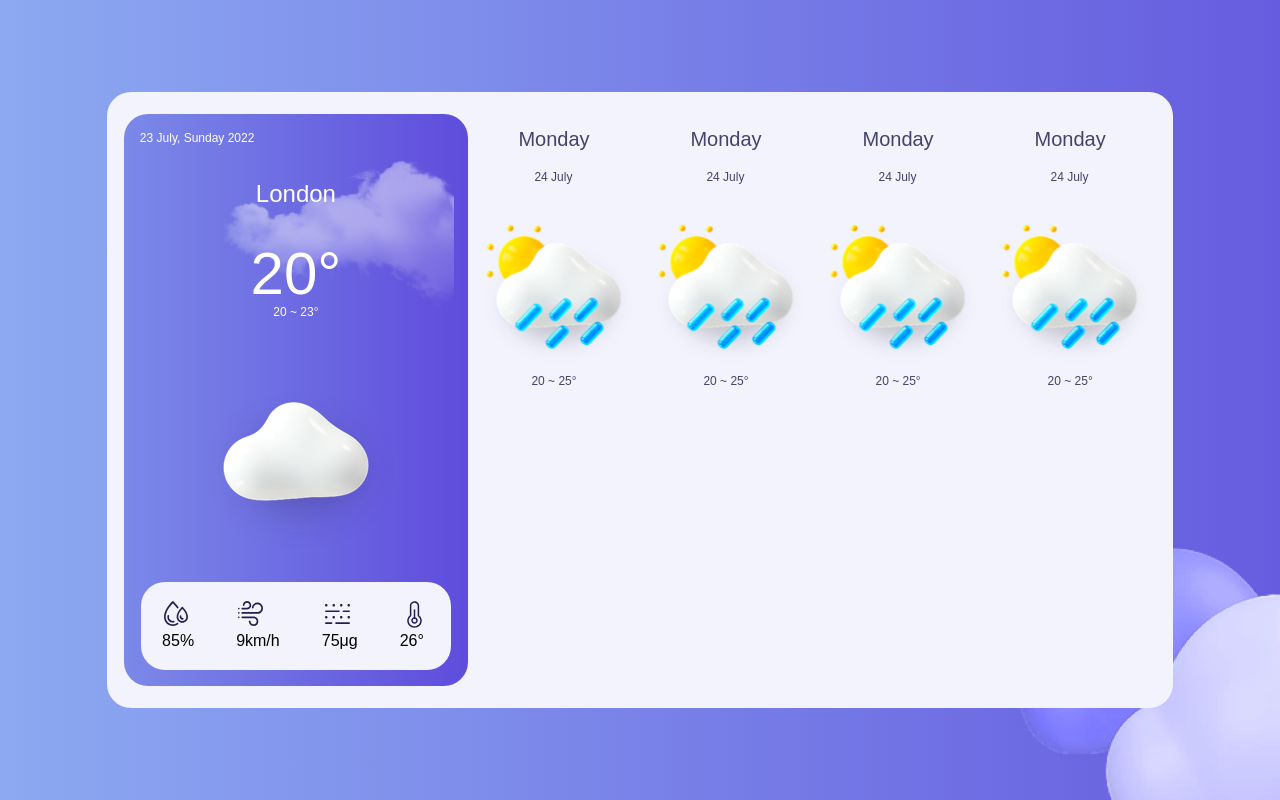
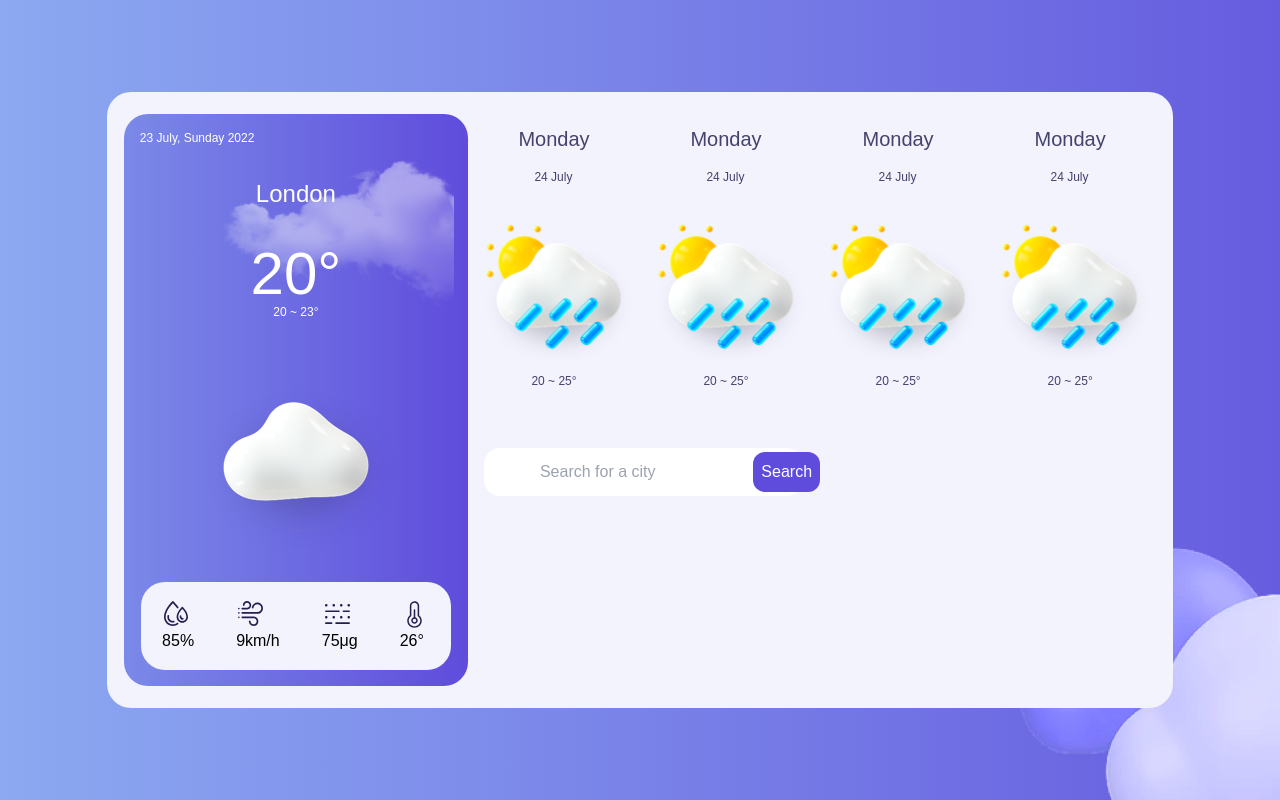
Before and after one commit to xiaobao26/Weather-APP, a React (Create React App) app in the folder weather-app/: page / in a window 1280 px wide. Built offline with nearby package versions, Linux system fonts and the light colour scheme.

Commit message:
feat: add SearchBar component with tailwind css

```diff
--- a/weather-app/src/App.js
+++ b/weather-app/src/App.js
@@ -3,6 +3,7 @@ import { Background } from './components/Background/Background';
 import { WeatherCard } from './components/components/WeatherCard/WeatherCard';
 import { CurCity } from './components/components/components/CurCity/CurCity';
 import { ForeCast } from './components/components/components/ForeCast/ForeCast';
+import { SearchBar } from './components/components/components/SearchBar/SearchBar';
 
 function App() {
   return (
@@ -10,6 +11,7 @@ function App() {
       <WeatherCard>
         <CurCity />
         <ForeCast />
+        <SearchBar />
       </WeatherCard>
     </Background>
   );
--- a/weather-app/src/components/components/components/ForeCast/ForeCast.jsx
+++ b/weather-app/src/components/components/components/ForeCast/ForeCast.jsx
@@ -14,7 +14,7 @@ export const ForeCast = () => {
     }
 
     return (
-        <div className='forecast-container flex justify-around col-span-4-7 row-span-2-3'>
+        <div className='forecast-container flex justify-around col-span-4-7 row-span-2-4'>
             <div className="infos flex flex-col items-center justify-center">
                 <div className="row">
                     <WeekOfDay weekofday={'Monday'} color={moke.color}/>
--- a/weather-app/src/components/components/components/SearchBar/SearchBar.jsx
+++ b/weather-app/src/components/components/components/SearchBar/SearchBar.jsx
@@ -0,0 +1,12 @@
+import React from 'react'
+
+export const SearchBar = () => {
+    return (
+        <div className='search-bar-container col-span-4-5 row-span-4-5' >
+            <div className="flex w-full h-full items-center relative ml-4">
+                <input className='px-14 py-3 rounded-2xl' placeholder='Search for a city'/>
+                <button href="#" className='absolute right-2 py-2 px-2 rounded-xl text-white' style={{backgroundColor: '#5F4CDC'}}>Search</button>
+            </div>
+        </div>
+    )
+}
--- a/weather-app/tailwind.config.js
+++ b/weather-app/tailwind.config.js
@@ -28,10 +28,12 @@ module.exports = {
         'span-2-7': '2 / span 6',
         'span-2-3': '2 / span 2',
         'span-4-7': '4 / span 4',
+        'span-4-5': '4 / span 2',
       },
       gridRow: {
         'span-2-5': '2 / span 4',
-        'span-2-3': '2 / span 2',
+        'span-2-4': '2 / span 2',
+        'span-4-5': '4 / span 1'
       },
       backgroundImage: {
         'hero-pattern':
```
